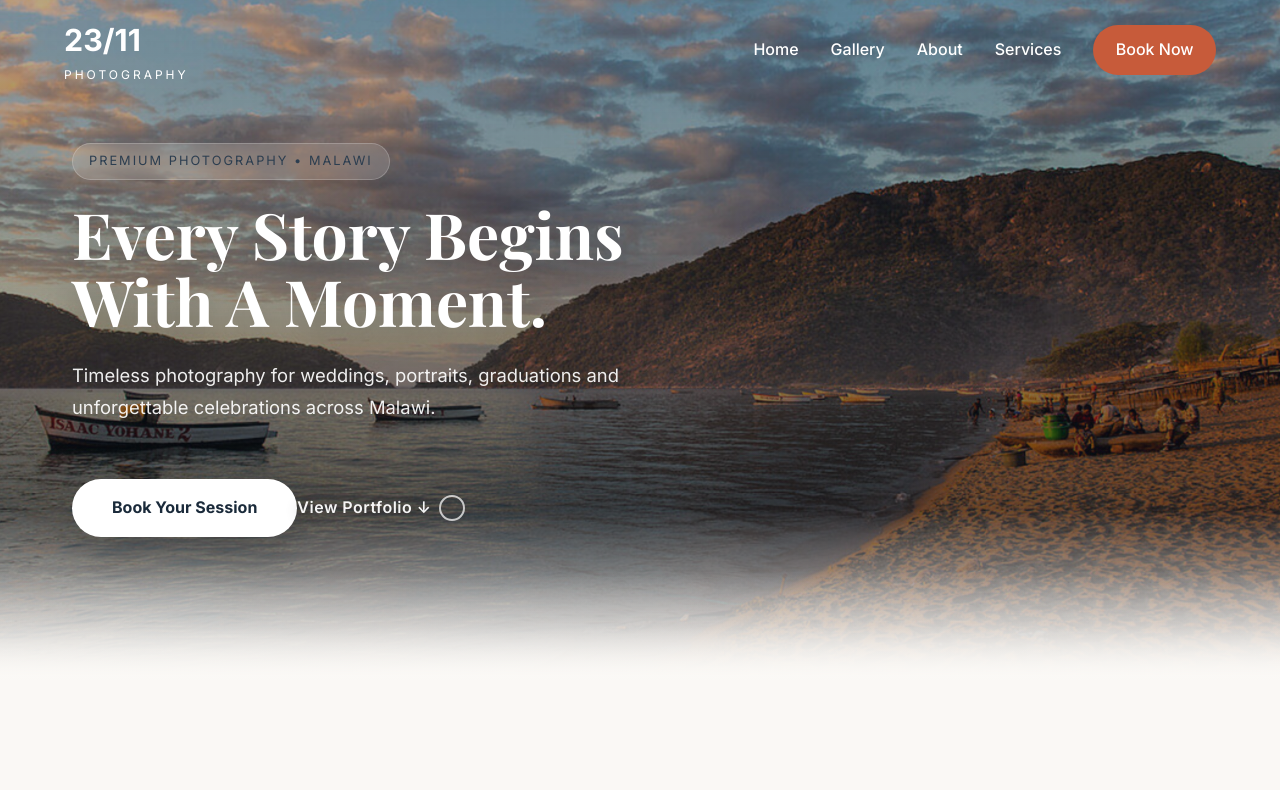
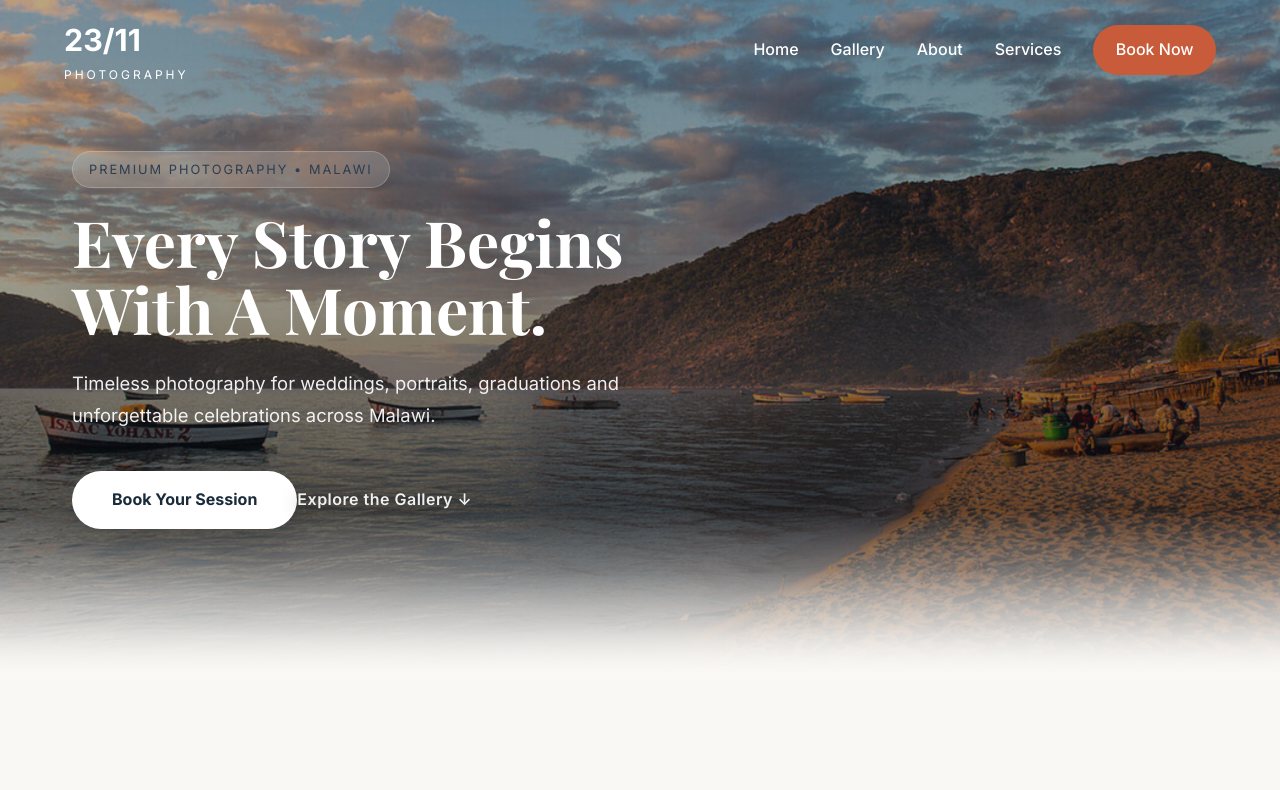
Before and after one commit to yewoSidira/PHOTOGRAPHY-WEBSITE, a React (Create React App) app: page / in a window 1280 px wide. Shown: the top 790 px of the page. Built offline with nearby package versions, Linux system fonts and the light colour scheme.

Commit message:
visibilty fix 2

```diff
--- a/src/components/sections/Hero.css
+++ b/src/components/sections/Hero.css
@@ -132,6 +132,7 @@
     display: flex;
     align-items: center;
     gap: 1.5rem;
+    margin-bottom: 3rem;
 }
 
 .hero-btn {
@@ -342,19 +343,17 @@ height:80px;
    SCROLL TO GALLERY
 ========================================================== */
 
+/* ==========================================================
+   SCROLL LINK
+========================================================== */
+
 .hero-scroll{
 
-    display:inline-flex;
+    display:inline-block;
 
-    align-items:center;
+    margin-top:0;   /* more space below the button */
 
-    justify-content:center;
-
-    gap:.45rem;
-
-    margin-top:2rem;
-
-    color:white;
+    color:rgba(255,255,255,.92);
 
     font-size:1rem;
 
@@ -364,8 +363,6 @@ height:80px;
 
     text-decoration:none;
 
-    opacity:.95;
-
     transition:
         color .3s ease,
         transform .3s ease,
@@ -373,6 +370,8 @@ height:80px;
 
     text-shadow:
         0 4px 16px rgba(0,0,0,.45);
+
+    animation:scrollFloat 2.2s ease-in-out infinite;
 
 }
 
@@ -384,79 +383,26 @@ height:80px;
 
 }
 
-.hero-scroll::after{
-
-    content:"";
-
-    width:22px;
-
-    height:22px;
-
-    border:2px solid rgba(255,255,255,.75);
-
-    border-radius:50%;
-
-    display:flex;
-
-    align-items:center;
-
-    justify-content:center;
-
-    transition:.3s;
-
-}
-
-.hero-scroll:hover::after{
-
-    border-color:var(--color-gold);
-
-}
-
-/* Floating animation */
-
 @keyframes scrollFloat{
 
     0%,100%{
-
         transform:translateY(0);
-
     }
 
     50%{
-
         transform:translateY(6px);
-
     }
 
 }
-
-.hero-scroll{
-
-    animation:scrollFloat 2.2s ease-in-out infinite;
-
-}
-
-
-/* ==========================================================
-   MOBILE
-========================================================== */
 
 @media(max-width:768px){
 
 .hero-scroll{
 
-    margin-top:1.5rem;
+    margin-top:2rem;
 
     font-size:.92rem;
 
 }
 
-.hero-scroll::after{
-
-    width:18px;
-
-    height:18px;
-
 }
-
-}
--- a/src/components/sections/Hero.jsx
+++ b/src/components/sections/Hero.jsx
@@ -53,7 +53,7 @@ href="#gallery"
 className="hero-scroll"
 >
 
-View Portfolio ↓
+Explore the Gallery ↓
 
 </a>
 
```
